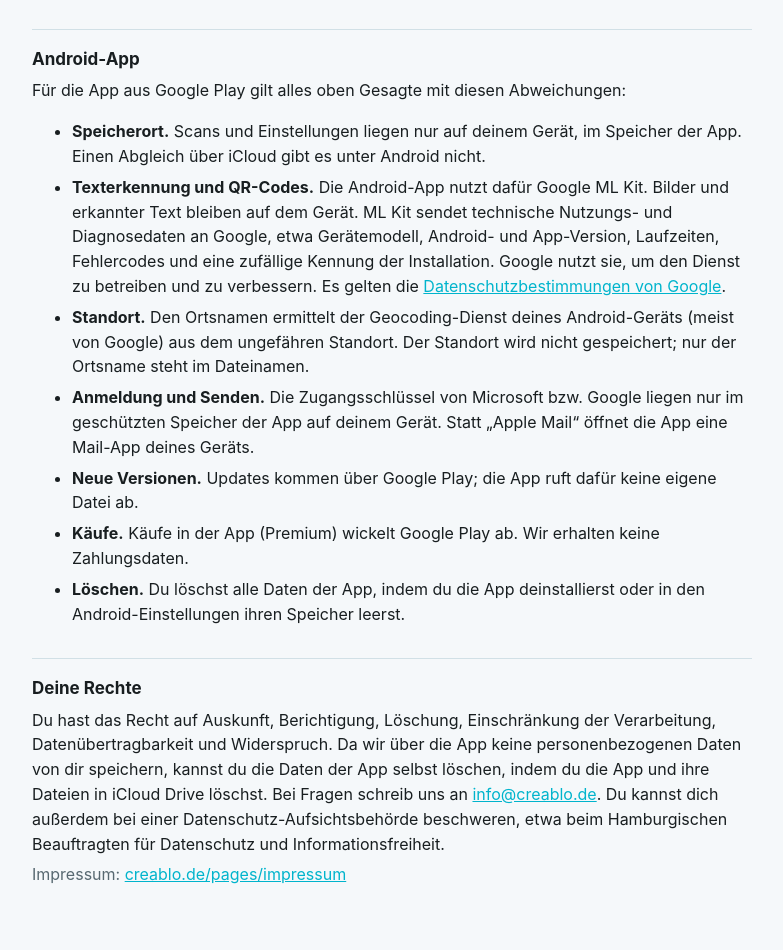
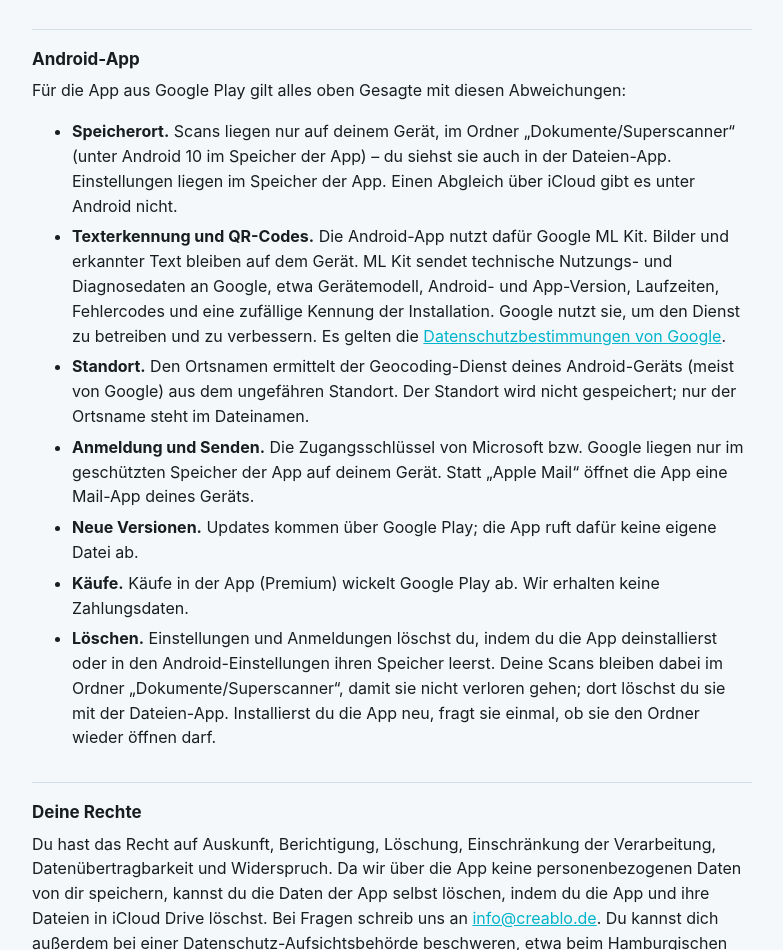
Before and after one commit to HansePansen/HansePansen.github.io, a plain HTML site: page superscanner/datenschutz.html in a window 1280 px wide. Shown: the part 1733-2683 px from the top of the page, without its empty margins (248-1031 px from the left). Drawn offline with Linux system fonts and the light colour scheme.

Commit message:
Superscanner-Datenschutz: Android-Speicherort (Dokumente/Superscanner) und Löschen richtiggestellt
Co-Authored-By: Claude Opus 5.5 <noreply@anthropic.com>

```diff
--- a/superscanner/datenschutz.html
+++ b/superscanner/datenschutz.html
@@ -51,13 +51,13 @@ Vertreten durch Hannes Kutzke</p>
 <h2>Android-App</h2>
 <p>Für die App aus Google Play gilt alles oben Gesagte mit diesen Abweichungen:</p>
 <ul>
-<li><strong>Speicherort.</strong> Scans und Einstellungen liegen nur auf deinem Gerät, im Speicher der App. Einen Abgleich über iCloud gibt es unter Android nicht.</li>
+<li><strong>Speicherort.</strong> Scans liegen nur auf deinem Gerät, im Ordner „Dokumente/Superscanner“ (unter Android 10 im Speicher der App) – du siehst sie auch in der Dateien-App. Einstellungen liegen im Speicher der App. Einen Abgleich über iCloud gibt es unter Android nicht.</li>
 <li><strong>Texterkennung und QR-Codes.</strong> Die Android-App nutzt dafür Google ML Kit. Bilder und erkannter Text bleiben auf dem Gerät. ML Kit sendet technische Nutzungs- und Diagnosedaten an Google, etwa Gerätemodell, Android- und App-Version, Laufzeiten, Fehlercodes und eine zufällige Kennung der Installation. Google nutzt sie, um den Dienst zu betreiben und zu verbessern. Es gelten die <a href="https://policies.google.com/privacy?hl=de">Datenschutzbestimmungen von Google</a>.</li>
 <li><strong>Standort.</strong> Den Ortsnamen ermittelt der Geocoding-Dienst deines Android-Geräts (meist von Google) aus dem ungefähren Standort. Der Standort wird nicht gespeichert; nur der Ortsname steht im Dateinamen.</li>
 <li><strong>Anmeldung und Senden.</strong> Die Zugangsschlüssel von Microsoft bzw. Google liegen nur im geschützten Speicher der App auf deinem Gerät. Statt „Apple Mail“ öffnet die App eine Mail-App deines Geräts.</li>
 <li><strong>Neue Versionen.</strong> Updates kommen über Google Play; die App ruft dafür keine eigene Datei ab.</li>
 <li><strong>Käufe.</strong> Käufe in der App (Premium) wickelt Google Play ab. Wir erhalten keine Zahlungsdaten.</li>
-<li><strong>Löschen.</strong> Du löschst alle Daten der App, indem du die App deinstallierst oder in den Android-Einstellungen ihren Speicher leerst.</li>
+<li><strong>Löschen.</strong> Einstellungen und Anmeldungen löschst du, indem du die App deinstallierst oder in den Android-Einstellungen ihren Speicher leerst. Deine Scans bleiben dabei im Ordner „Dokumente/Superscanner“, damit sie nicht verloren gehen; dort löschst du sie mit der Dateien-App. Installierst du die App neu, fragt sie einmal, ob sie den Ordner wieder öffnen darf.</li>
 </ul>
 
 <h2>Deine Rechte</h2>
```
